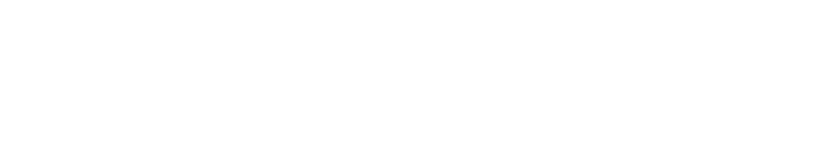
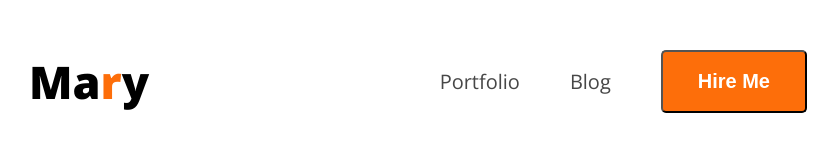
Before and after one commit to mostofapro/web-dev-portfolio, a plain HTML site: page index.html in a window 1280 px wide. Shown: the whole page, without its empty margins (197-1035 px from the left). Drawn offline with nearby package versions, Linux system fonts and the light colour scheme.

Commit message:
added nav bar and nav style

```diff
--- a/index.html
+++ b/index.html
@@ -4,8 +4,24 @@
   <meta charset="UTF-8">
   <meta name="viewport" content="width=device-width, initial-scale=1.0">
   <title>My Web Development Portfolio.</title>
+  <link rel="stylesheet" href="styles/portfolio.css">
 </head>
-<body>
+<body class="open-sans-font">
+  <header>
+      <nav>
+        <h3 class="nav-title">Ma<span class="text-design">r</span>y</h3>
+        <ul>
+          <li><a class="menu-design" href="#">Portfolio</a></li>
+          <li><a class="menu-design" href="#">Blog</a></li>
+          <li><a href="#"><button class="btn-nav">Hire Me</button></a></li>
+        </ul>
+      </nav>
+  </header>
+  <main>
 
+  </main>
+  <footer>
+
+  </footer>
 </body>
 </html>
--- a/styles/portfolio.css
+++ b/styles/portfolio.css
@@ -0,0 +1,55 @@
+@import url('https://fonts.googleapis.com/css2?family=Open+Sans:ital,wght@0,300..800;1,300..800&display=swap');
+.open-sans-font {
+  font-family: "Open Sans", serif;
+  font-optical-sizing: auto;
+  font-weight: <weight>;
+  font-style: normal;
+  font-variation-settings:
+    "wdth" 100;
+}
+
+*{
+  margin: 0;
+  padding: 0;
+  list-style: none;
+  text-decoration: none;
+}
+
+nav {
+  display: flex;
+  justify-content: space-between;
+  align-items: center;
+  margin: 50px 226px;
+}
+
+nav ul {
+  display: flex;
+  align-items: center;
+}
+
+nav ul li{
+  margin-right: 50px;
+}
+.nav-title{
+  /* font-family: ; */
+  font-size: 45px;
+  font-weight: 800;
+}
+.text-design{
+  color: rgb(253, 110, 10);
+}
+
+.menu-design{
+  color: rgb(71, 71, 71);
+  font-size: 20px;
+  font-weight: 400;
+}
+.btn-nav{
+  border-radius: 5px;
+  background: rgb(253, 110, 10);
+  color: white;
+  padding: 18px 35px;
+  font-weight: bold;
+  cursor: pointer;
+  font-size: 20px;
+}
```
